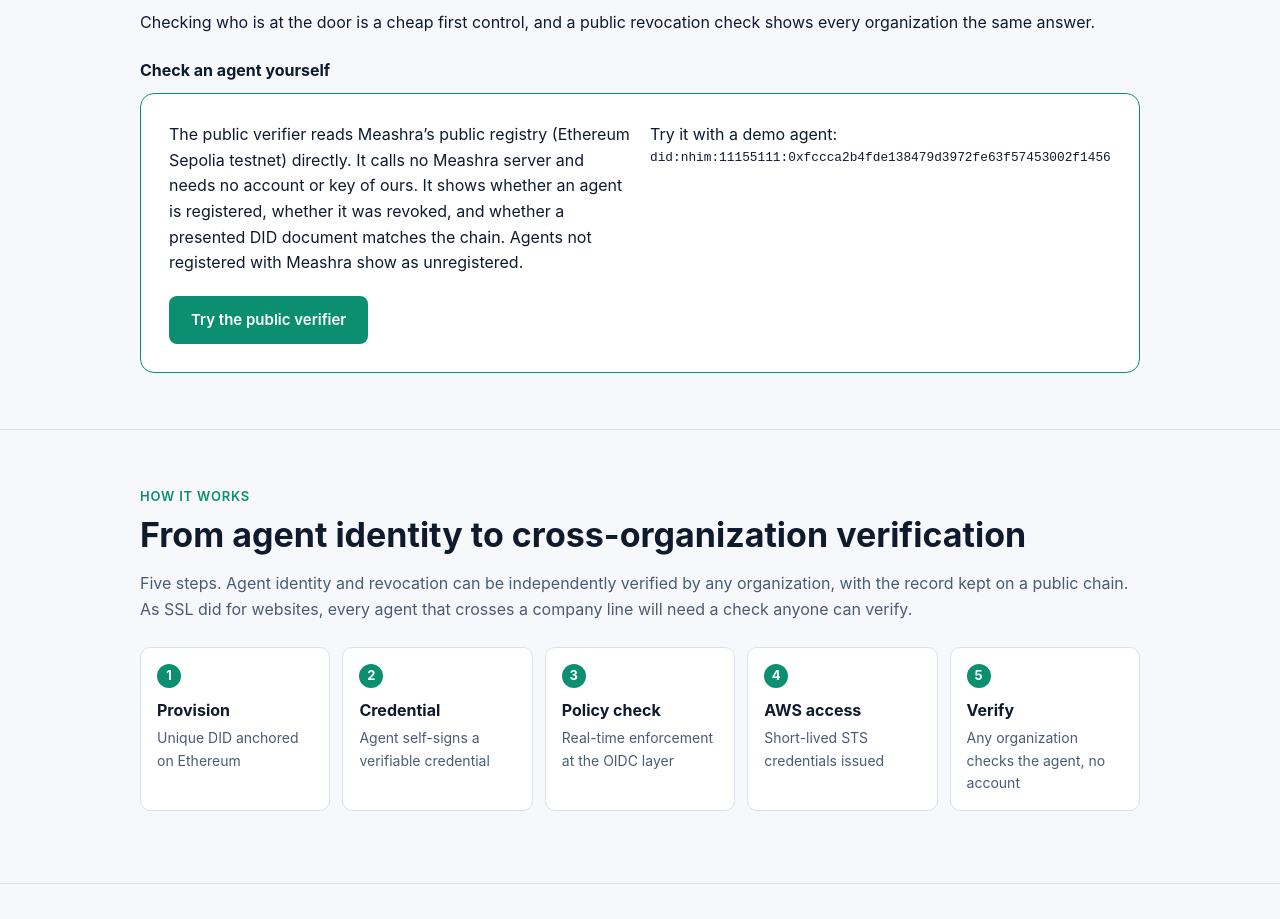
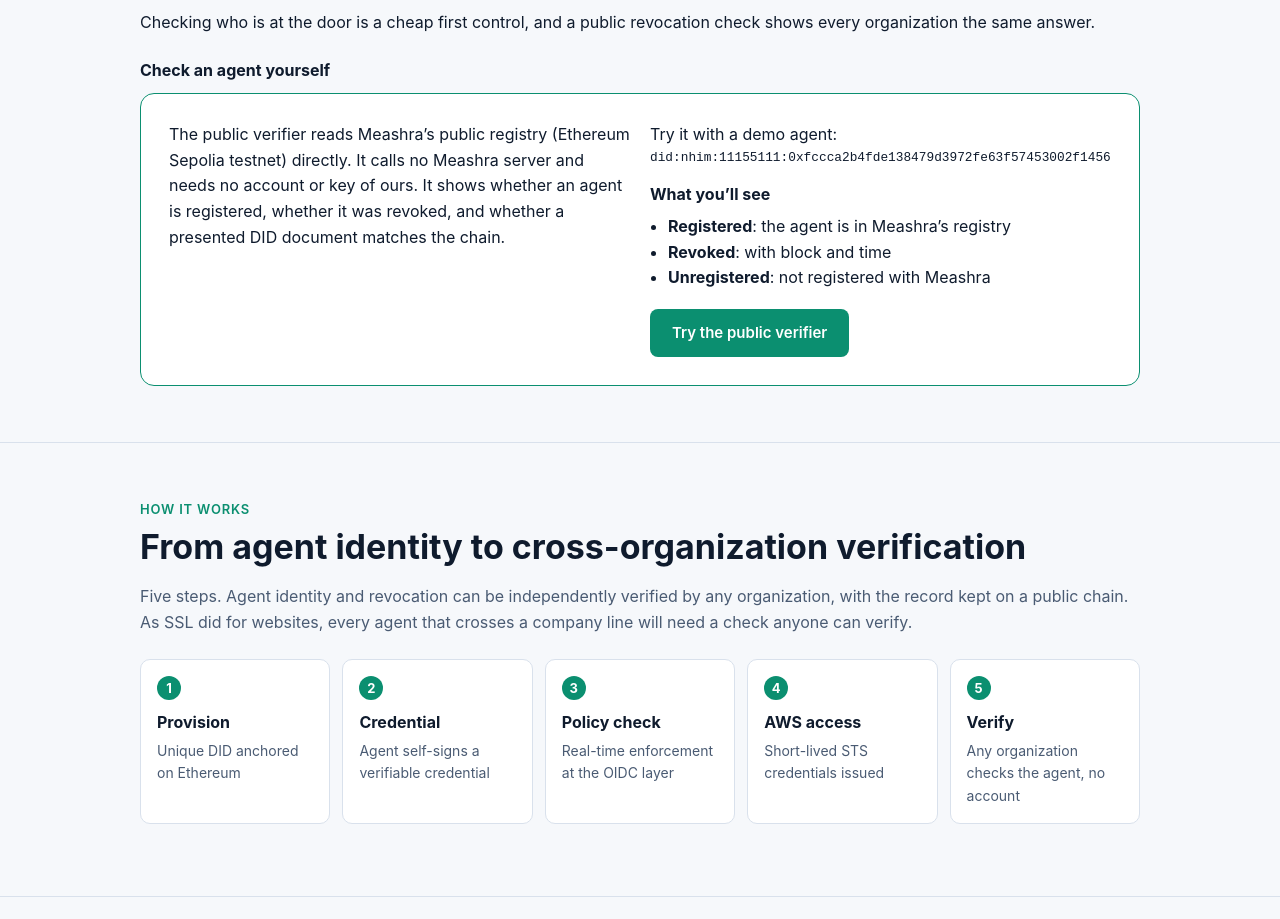
Before and after one commit to eilam10/meashra-site, a plain HTML site: page index.html in a window 1280 px wide. Shown: the part 1360-2279 px from the top of the page. Drawn offline with Linux system fonts and the light colour scheme.

Commit message:
Site: two-column verifier box

```diff
--- a/index.html
+++ b/index.html
@@ -50,6 +50,7 @@ p{margin:0 0 14px}
 .card p{margin:0;color:var(--mute);font-size:15px}
 .verify{background:var(--panel);border:1px solid var(--acc);border-radius:14px;padding:28px;display:flex;flex-wrap:wrap;gap:20px;align-items:flex-start}
 .verify p{margin:0;flex:1 1 400px}
+.verify>div{flex:1 1 360px}
 .verify code{display:block}
 .callout{font-size:clamp(20px,3vw,28px);font-weight:700;line-height:1.3;max-width:36ch;margin:32px 0 0;padding-left:16px;border-left:4px solid var(--acc)}
 .status{font-size:14px;color:var(--mute);border-top:1px dashed var(--line);margin-top:20px;padding-top:14px}
@@ -91,8 +92,15 @@ footer a{color:var(--mute)}
   <p style="margin:12px 0 22px">Checking who is at the door is a cheap first control, and a public revocation check shows every organization the same answer.</p>
   <p style="margin:0 0 10px;font-weight:700">Check an agent yourself</p>
   <div class="verify">
-    <p>The public verifier reads Meashra’s public registry (Ethereum Sepolia testnet) directly. It calls no Meashra server and needs no account or key of ours. It shows whether an agent is registered, whether it was revoked, and whether a presented DID document matches the chain. Agents not registered with Meashra show as unregistered.</p><p>Try it with a demo agent:<br><code style="word-break:break-all;font-size:0.8em">did:nhim:11155111:0xfccca2b4fde138479d3972fe63f57453002f1456</code></p>
-    <a class="btn p" href="https://verify.meashra.com" target="_blank" rel="noopener">Try the public verifier</a>
+    <div><p>The public verifier reads Meashra’s public registry (Ethereum Sepolia testnet) directly. It calls no Meashra server and needs no account or key of ours. It shows whether an agent is registered, whether it was revoked, and whether a presented DID document matches the chain.</p></div>
+    <div><p>Try it with a demo agent:<br><code style="word-break:break-all;font-size:0.8em">did:nhim:11155111:0xfccca2b4fde138479d3972fe63f57453002f1456</code></p>
+    <p style="margin:14px 0 6px;font-weight:700">What you’ll see</p>
+    <ul style="margin:0 0 18px;padding-left:18px">
+      <li><b>Registered</b>: the agent is in Meashra’s registry</li>
+      <li><b>Revoked</b>: with block and time</li>
+      <li><b>Unregistered</b>: not registered with Meashra</li>
+    </ul>
+    <a class="btn p" href="https://verify.meashra.com" target="_blank" rel="noopener">Try the public verifier</a></div>
   </div>
 </div></section>
 
```
